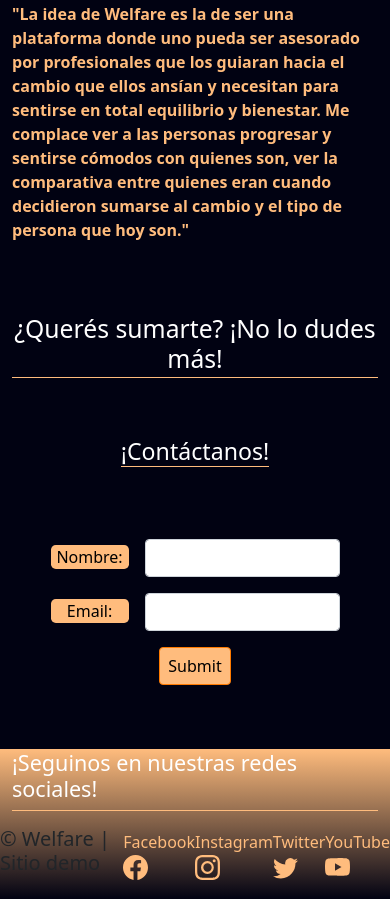
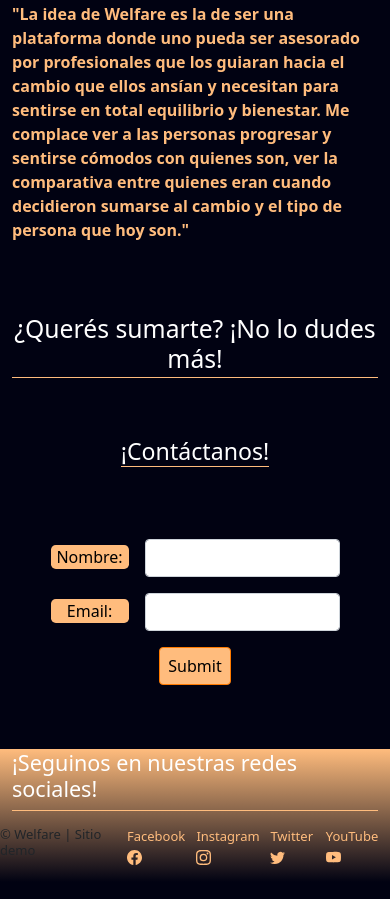
Before and after one commit to Rfraga26031999/Welfare-Fraga, a website: page index.html in a window 390 px wide. Shown: the part 7733-8632 px from the top of the page. Drawn offline with nearby package versions, Linux system fonts and the light colour scheme.

Commit message:
Responsive al footer

```diff
--- a/scss/globals/_globals.scss
+++ b/scss/globals/_globals.scss
@@ -78,6 +78,14 @@
     padding-top: 0.5rem;
     ul {
       li{
+        h5 {
+          @media screen {max-width: 768px;
+            font-size: large;
+          }
+          @media screen {max-width: 576px;
+            font-size: small;
+          }
+        }
         h5:hover {
           border-bottom: 0.1rem solid $claro;
           color: white;
@@ -88,11 +96,28 @@
           padding: 0;
           margin: 0;
           border-radius: 0.2rem;
+          @media screen {max-width: 768px;
+            font-size: large;
+          }
+          @media screen {max-width: 576px;
+            font-size: small;
+          }
+          .bi {
+            svg {
+              @media screen {max-width: 768px;
+                width: 20px;
+                height: 20px;
+              }
+              @media screen {max-width: 576px;
+                width: 15px;
+                height: 15px;
+              }
+            }
+          }
         }
         .nav-link:hover {
           color: $fuerte;
           transition: 0.5s;
-
         }
       }
     }
```
Also changed, not shown: css/style.css, index.html (indentation only), 1 other file.
